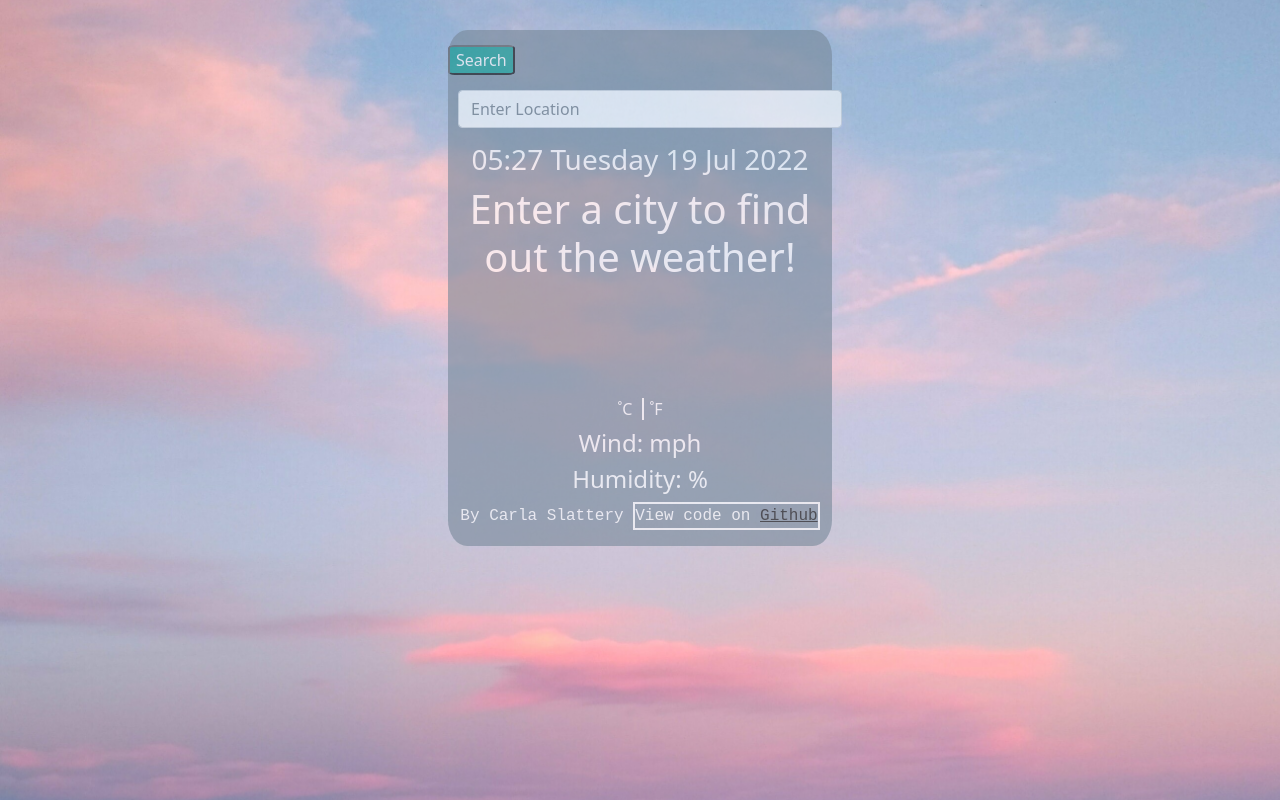
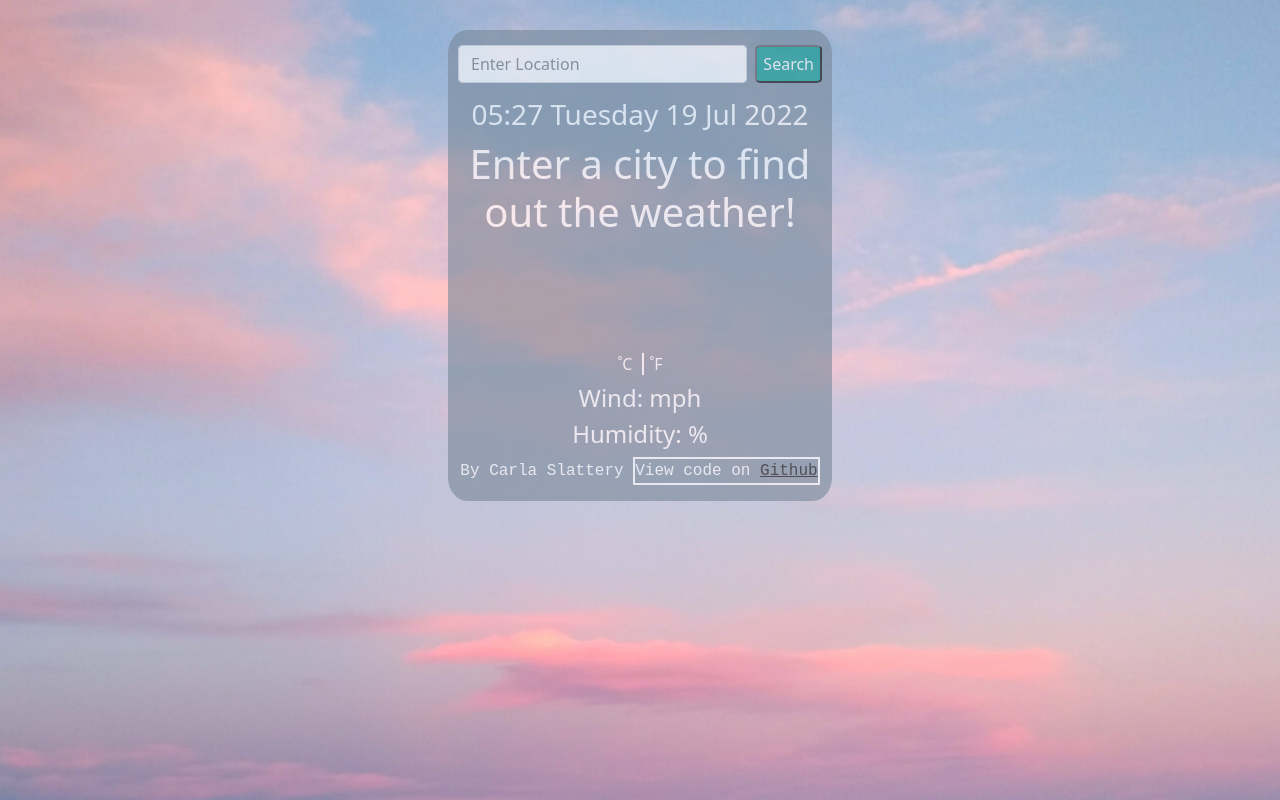
Before and after one commit to CarlaSlattery/WeatherApp_Project, a website: page index.html in a window 1280 px wide. Drawn offline with nearby package versions, Linux system fonts and the light colour scheme.

Commit message:
search bar layout adjustments

```diff
--- a/index.html
+++ b/index.html
@@ -35,21 +35,15 @@
   <body>
     <section class="content">
       <header>
-        <form id="searchEngine">
-          <button
-            class="search btn-btn-primary"
-            id="searchButton"
-            type="submit"
-            value="search"
-          >
-            Search
-          </button>
+        <form class="d-flex" role="search" id="searchEngine">
           <input
-            type="search-city"
+            class="form-control me-2"
+            type="text"
             placeholder="Enter Location"
-            class="form-control"
+            aria-label="Search"
             id="cityInput"
           />
+          <button type="submit" id="searchButton" value="Search">Search</button>
         </form>
       </header>
       <section class="main">
```
